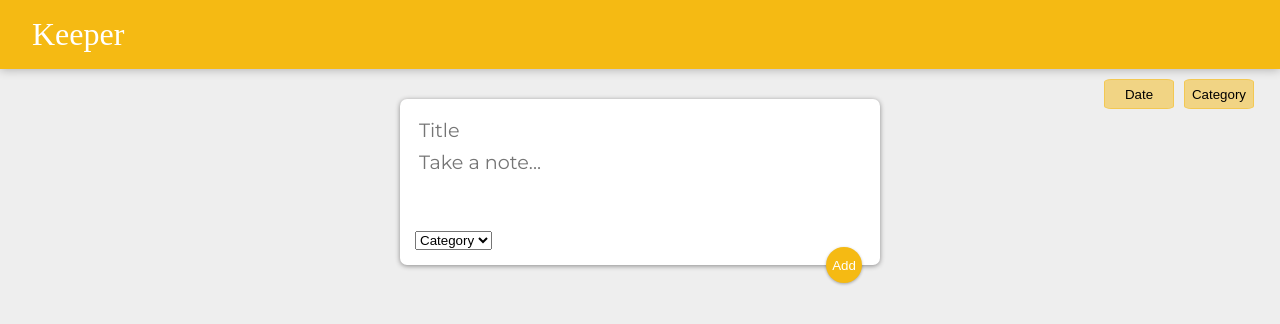
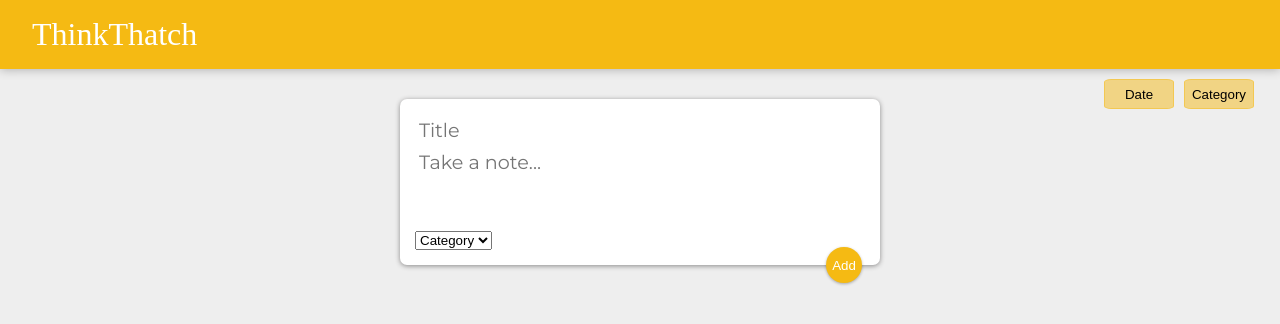
Before and after one commit to cmksj1005/Web-Development-Bootcamp, a React (Create React App) app in the folder keeper-app/: page / in a window 1280 px wide. Shown: the top 324 px of the page. Built offline with nearby package versions, Linux system fonts and the light colour scheme; a web font is replaced by a local one.

Commit message:
Fixed the name of the app

```diff
--- a/keeper-app/src/components/Header/Header.jsx
+++ b/keeper-app/src/components/Header/Header.jsx
@@ -4,7 +4,7 @@ import './Header.css';
 function Header() {
   return (
     <header>
-      <h1>Keeper</h1>
+      <h1>ThinkThatch</h1>
     </header>
   );
 }
```
